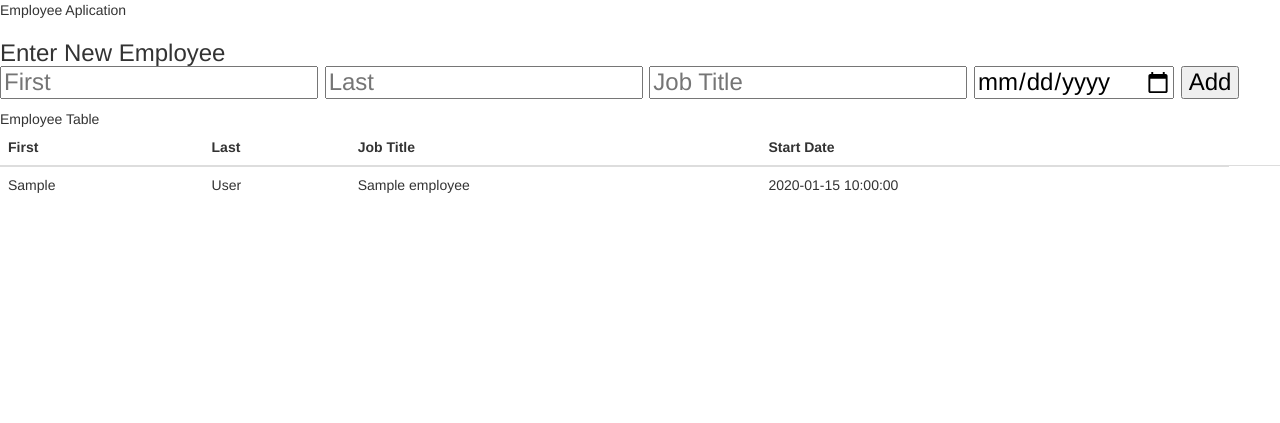
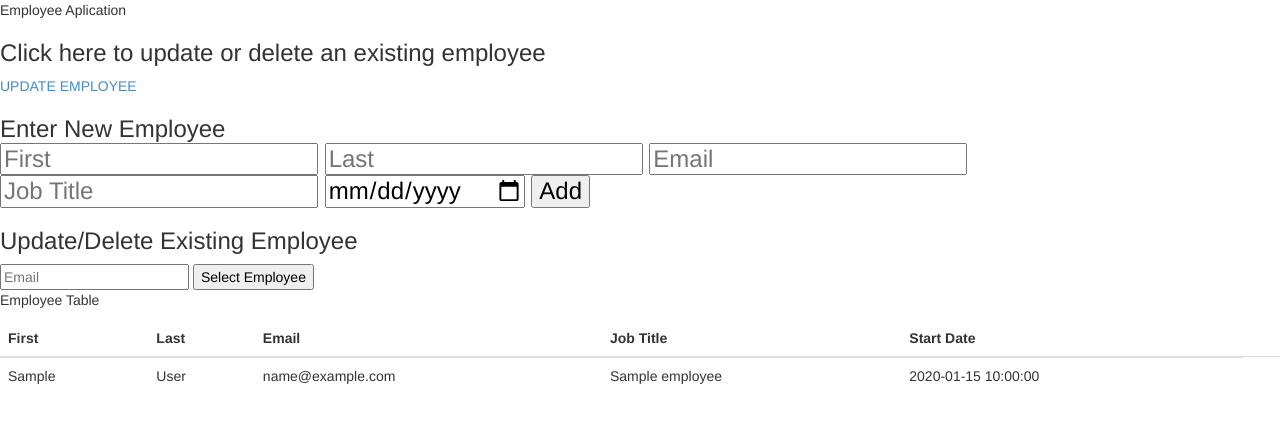
Before and after one commit to cmpope/google-app-engine, a Python web app: template templates/employees.html in a window 1280 px wide. Shown: the top 423 px of the page. Run offline with Jinja, Linux system fonts and the light colour scheme; the template is opened without the code that fills it: most values are stand-ins (such as "Sample title", 1, 10 or a date in 2020).

Commit message:
Add Employee form now working, base HTML work for update employee started

```diff
--- a/templates/employees.html
+++ b/templates/employees.html
@@ -8,24 +8,37 @@
   <div>
     Employee Aplication
   </div>
-  <div>
+  <div name="select_add_or_updatedelete">
+    <h3>Click here to update or delete an existing employee</h3>
+    <a href="#">UPDATE EMPLOYEE</a>
+  </div>
+  <div name="add_new_employee">
     <h3>Enter New Employee</h>
-    <form name="Employee Info">
-        <input type="text" name="First Name" placeholder="First">
-        <input type="text" name="Last Name" placeholder="Last">
-        <input type="text" name="Job Title" placeholder="Job Title">
-        <input type="date" name="Start Date" placeholder="Start Date">
+    <form action="/addemployee" method="post" name="add_form">
+        <input type="text" name="first_name" placeholder="First">
+        <input type="text" name="last_name" placeholder="Last">
+        <input type="email" name="email_address" placeholder="Email">
+        <input type="text" name="job_title" placeholder="Job Title">
+        <input type="date" name="start_date" placeholder="Start Date">
         <input type= "submit" value="Add">
     </form>
-
   </div>
+  <div name="update_employee">
+    <h3>Update/Delete Existing Employee</h3>
+    <form action="/updateemployee" method="post" name="update_form">
+        <input type="email" name="email_address" placeholder="Email">
+        <button id="select_employee">Select Employee</button>
+    </form>
+  </div>
+  <div class="table">
+    <p>Employee Table<p>
     <div>
-    Employee Table
       <table class="table">
       <thead>
         <tr>
           <th>First</th>
           <th>Last</th>
+          <th>Email</th>
           <th>Job Title</th>
           <th>Start Date</th>
         </tr>
@@ -34,13 +47,13 @@
         <tr>
           <td>{{employee.first_name}}</td>
           <td>{{employee.last_name}}</td>
+          <td>{{employee.email_address}}</td>
           <td>{{employee.job_title}}</td>
           <td>{{employee.start_date}}<td>
-
         </tr>
-
       {% endfor %}
       </table>
     </div>
+  </div>
 </body>
 </html>
```
Also changed, not shown: main.py (+26 -3 lines), 1 other file. Lines whose indentation alone changed are shown as unchanged.
